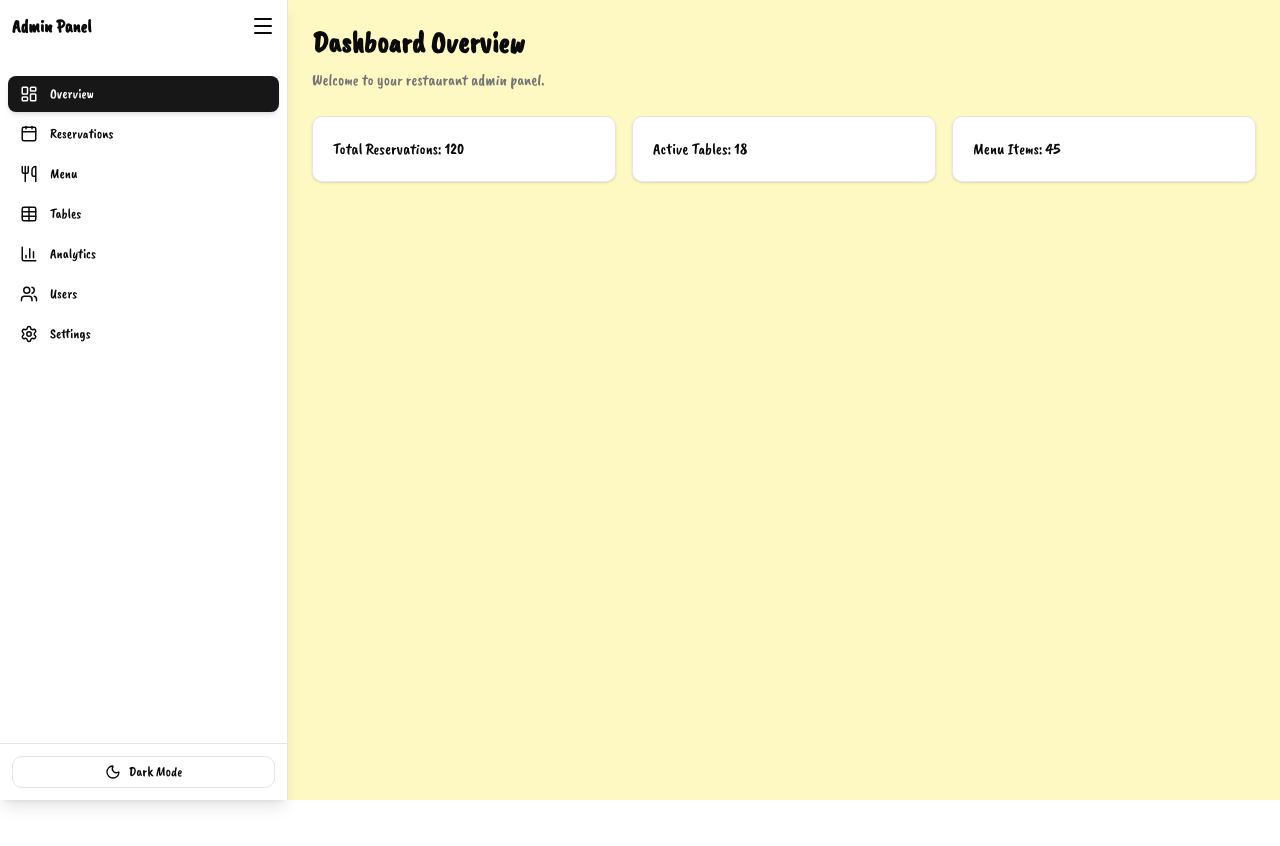
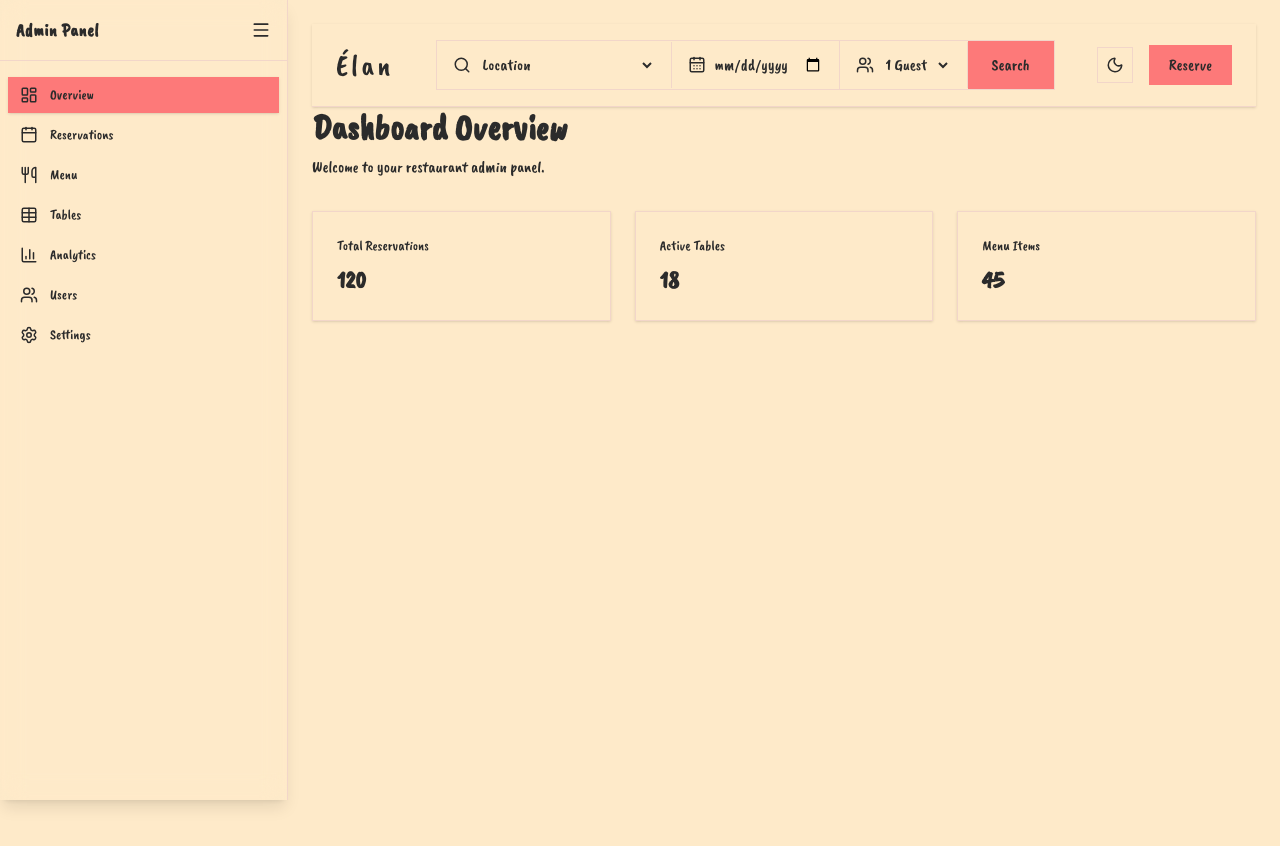
Before and after one commit to codestack-io/reservation-system, a Next.js app: page /dashboard in a window 1280 px wide. Before the commit the page ends 800 px from the top, so only its background shows below. Built offline with nearby package versions, Linux system fonts and the light colour scheme.

Commit message:
add light and dark theme and text color requirements

```diff
--- a/app/dashboard/layout.tsx
+++ b/app/dashboard/layout.tsx
@@ -3,8 +3,7 @@
 import Link from "next/link";
 import { usePathname } from "next/navigation";
 import { useState } from "react";
-import { useTheme } from "next-themes";
-import { Moon, Sun } from "lucide-react";
+
 import {
   LayoutDashboard,
   Calendar,
@@ -15,7 +14,6 @@ import {
   Settings,
   Menu,
 } from "lucide-react";
-import { Button } from "@/components/ui/button";
 
 const navItems = [
   { name: "Overview", href: "/dashboard", icon: LayoutDashboard },
@@ -34,37 +32,39 @@ export default function DashboardLayout({
 }) {
   const [open, setOpen] = useState(false);
   const pathname = usePathname();
-  const { theme, setTheme } = useTheme();
 
   return (
-    <div className="flex min-h-screen bg-yellow-100 text-foreground relative">
+    <div className="flex min-h-screen bg-background text-foreground">
 
-      {/* Hover trigger zone */}
+      {/* ================= HOVER TRIGGER ZONE ================= */}
       <div
-        className="fixed left-0 top-0 h-full w-3 z-50"
+        className="fixed left-0 top-0 h-full w-2 z-50"
         onMouseEnter={() => setOpen(true)}
       />
 
-      {/* Sidebar */}
+      {/* ================= SIDEBAR ================= */}
       <aside
         onMouseLeave={() => setOpen(false)}
-        className={`fixed left-0 top-0 h-full bg-muted/40 bg-white backdrop-blur-md border-r shadow-lg transition-all duration-500 overflow-hidden flex flex-col ${
-          open ? "w-72" : "w-2"
-        }`}
+        className={`fixed left-0 top-0 h-full border-r border-border bg-card backdrop-blur-md shadow-lg transition-all duration-300 flex flex-col
+        ${open ? "w-72" : "w-16"}`}
       >
-        {/* TOP HEADER */}
-        <div className="flex items-center justify-between p-3">
+
+        {/* HEADER */}
+        <div className="flex items-center justify-between p-4 border-b border-border">
+
           {open && (
-            <h1 className="font-bold text-lg animate-fade-down">
+            <h1 className="font-semibold text-lg tracking-wide">
               Admin Panel
             </h1>
           )}
 
-          <Menu className="ml-auto" />
+          <Menu size={20} className="ml-auto text-muted-foreground" />
+
         </div>
 
         {/* NAV */}
-        <nav className="mt-6 space-y-1 px-2 flex-1">
+        <nav className="mt-4 flex-1 space-y-1 px-2">
+
           {navItems.map((item, index) => {
             const Icon = item.icon;
             const active = pathname === item.href;
@@ -73,79 +73,56 @@ export default function DashboardLayout({
               <Link
                 key={item.href}
                 href={item.href}
-                className={`flex items-center gap-3 rounded-md px-3 py-2 text-sm transition-all duration-300
-                ${
-                  active
-                    ? "bg-primary text-white shadow-md"
-                    : "hover:bg-muted"
-                }
-                ${
-                  open
-                    ? "opacity-100 translate-y-0"
-                    : "opacity-0 -translate-y-4"
-                }
-                animate-[drop_0.5s_ease_forwards]`}
-                style={{
-                  animationDelay: `${index * 80}ms`,
-                }}
+                style={{ animationDelay: `${index * 50}ms` }}
+                className={`
+                  flex items-center gap-3 px-3 py-2 rounded-xl text-sm transition-all duration-300
+                  ${active
+                    ? "bg-primary text-primary-foreground shadow"
+                    : "hover:bg-secondary/60"
+                  }
+                `}
               >
                 <Icon size={18} />
-                {open && item.name}
+
+                {open && (
+                  <span className="animate-fade-in">
+                    {item.name}
+                  </span>
+                )}
               </Link>
             );
           })}
+
         </nav>
 
-        {/* THEME BUTTON (BOTTOM FIXED INSIDE SIDEBAR) */}
-        <div className="p-3 border-t">
-          <Button
-            variant="outline"
-            className="w-full flex items-center justify-center gap-2"
-            onClick={() =>
-              setTheme(theme === "dark" ? "light" : "dark")
-            }
-          >
-            {theme === "dark" ? (
-              <>
-                <Sun size={18} />
-                {open && <span>Light Mode</span>}
-              </>
-            ) : (
-              <>
-                <Moon size={18} />
-                {open && <span>Dark Mode</span>}
-              </>
-            )}
-          </Button>
-        </div>
       </aside>
 
-      {/* MAIN */}
+      {/* ================= MAIN CONTENT ================= */}
       <main
-        className={`flex-1 p-6 transition-all duration-500 ${
-          open ? "ml-72" : "ml-2"
-        }`}
+        className={`flex-1 p-6 transition-all duration-300
+        ${open ? "ml-72" : "ml-16"}`}
       >
         {children}
       </main>
 
-      {/* ANIMATION */}
+      {/* ================= ANIMATION ================= */}
       <style jsx>{`
-        @keyframes drop {
-          0% {
+        @keyframes fade-in {
+          from {
             opacity: 0;
-            transform: translateY(-20px);
+            transform: translateY(-6px);
           }
-          100% {
+          to {
             opacity: 1;
             transform: translateY(0);
           }
         }
 
-        .animate-fade-down {
-          animation: drop 0.4s ease-out;
+        .animate-fade-in {
+          animation: fade-in 0.3s ease-out;
         }
       `}</style>
+
     </div>
   );
 }
--- a/app/dashboard/page.tsx
+++ b/app/dashboard/page.tsx
@@ -1,35 +1,66 @@
 "use client";
 
-import { motion } from "framer-motion";
+import Navbar from "../../components/shared/Navbar";
 
 export default function DashboardPage() {
   return (
-    <motion.div
-      initial={{ opacity: 0, y: 10 }}
-      animate={{ opacity: 1, y: 0 }}
-      transition={{ duration: 0.3 }}
-    >
-      <h1 className="text-3xl font-bold">
+    <div className="min-h-screen bg-background">
+
+      {/* ================= NAVBAR ================= */}
+      <Navbar locations={[]} />
+
+     {/* ================= HEADER ================= */}
+        <div className="space-y-2 mb-8">
+
+          <h1 className="text-3xl sm:text-4xl font-bold text-foreground">
             Dashboard Overview
           </h1>
 
-      <p className="text-muted-foreground mt-2">
+          <p className="text-muted-foreground">
             Welcome to your restaurant admin panel.
           </p>
 
-      <div className="grid grid-cols-1 md:grid-cols-3 gap-4 mt-6">
-        <div className="p-5 rounded-lg border bg-card shadow-sm hover:shadow-lg hover:scale-[1.02] transition-all">
-          Total Reservations: 120
         </div>
 
-        <div className="p-5 rounded-lg border bg-card shadow-sm hover:shadow-lg hover:scale-[1.02] transition-all">
-          Active Tables: 18
+        {/* ================= STATS GRID ================= */}
+        <div className="grid grid-cols-1 md:grid-cols-3 gap-6">
+
+          {/* CARD 1 */}
+          <div className="p-6 rounded-xl border border-border bg-card text-card-foreground shadow-sm hover:shadow-lg hover:scale-[1.02] transition-all">
+            <p className="text-sm text-muted-foreground">
+              Total Reservations
+            </p>
+
+            <h2 className="text-2xl font-semibold mt-2">
+              120
+            </h2>
           </div>
 
-        <div className="p-5 rounded-lg border bg-card shadow-sm hover:shadow-lg hover:scale-[1.02] transition-all">
-          Menu Items: 45
+          {/* CARD 2 */}
+          <div className="p-6 rounded-xl border border-border bg-card text-card-foreground shadow-sm hover:shadow-lg hover:scale-[1.02] transition-all">
+            <p className="text-sm text-muted-foreground">
+              Active Tables
+            </p>
+
+            <h2 className="text-2xl font-semibold mt-2">
+              18
+            </h2>
           </div>
+
+          {/* CARD 3 */}
+          <div className="p-6 rounded-xl border border-border bg-card text-card-foreground shadow-sm hover:shadow-lg hover:scale-[1.02] transition-all">
+            <p className="text-sm text-muted-foreground">
+              Menu Items
+            </p>
+
+            <h2 className="text-2xl font-semibold mt-2">
+              45
+            </h2>
           </div>
-    </motion.div>
+
+        </div>
+
+
+    </div>
   );
 }
--- a/app/globals.css
+++ b/app/globals.css
@@ -72,72 +72,25 @@
 }
 
 :root {
-  --background: oklch(1 0 0);
-  --foreground: oklch(0.145 0 0);
-  --card: oklch(1 0 0);
-  --card-foreground: oklch(0.145 0 0);
-  --popover: oklch(1 0 0);
-  --popover-foreground: oklch(0.145 0 0);
-  --primary: oklch(0.205 0 0);
-  --primary-foreground: oklch(0.985 0 0);
-  --secondary: oklch(0.97 0 0);
-  --secondary-foreground: oklch(0.205 0 0);
-  --muted: oklch(0.97 0 0);
-  --muted-foreground: oklch(0.556 0 0);
-  --accent: oklch(0.97 0 0);
-  --accent-foreground: oklch(0.205 0 0);
-  --destructive: oklch(0.577 0.245 27.325);
-  --border: oklch(0.922 0 0);
-  --input: oklch(0.922 0 0);
-  --ring: oklch(0.708 0 0);
-  --chart-1: oklch(0.87 0 0);
-  --chart-2: oklch(0.556 0 0);
-  --chart-3: oklch(0.439 0 0);
-  --chart-4: oklch(0.371 0 0);
-  --chart-5: oklch(0.269 0 0);
-  --radius: 0.625rem;
-  --sidebar: oklch(0.985 0 0);
-  --sidebar-foreground: oklch(0.145 0 0);
-  --sidebar-primary: oklch(0.205 0 0);
-  --sidebar-primary-foreground: oklch(0.985 0 0);
-  --sidebar-accent: oklch(0.97 0 0);
-  --sidebar-accent-foreground: oklch(0.205 0 0);
-  --sidebar-border: oklch(0.922 0 0);
-  --sidebar-ring: oklch(0.708 0 0);
+  --background: #FEEAC9;
+  --foreground: #2b2b2b;
+
+  --primary: #FD7979;
+  --secondary: #FFCDC9;
+  --accent: #FDACAC;
+
+  --border: #f2d6c9;
 }
 
 .dark {
-  --background: oklch(0.145 0 0);
-  --foreground: oklch(0.985 0 0);
-  --card: oklch(0.205 0 0);
-  --card-foreground: oklch(0.985 0 0);
-  --popover: oklch(0.205 0 0);
-  --popover-foreground: oklch(0.985 0 0);
-  --primary: oklch(0.922 0 0);
-  --primary-foreground: oklch(0.205 0 0);
-  --secondary: oklch(0.269 0 0);
-  --secondary-foreground: oklch(0.985 0 0);
-  --muted: oklch(0.269 0 0);
-  --muted-foreground: oklch(0.708 0 0);
-  --accent: oklch(0.269 0 0);
-  --accent-foreground: oklch(0.985 0 0);
-  --destructive: oklch(0.704 0.191 22.216);
-  --border: oklch(1 0 0 / 10%);
-  --input: oklch(1 0 0 / 15%);
-  --ring: oklch(0.556 0 0);
-  --chart-1: oklch(0.87 0 0);
-  --chart-2: oklch(0.556 0 0);
-  --chart-3: oklch(0.439 0 0);
-  --chart-4: oklch(0.371 0 0);
-  --chart-5: oklch(0.269 0 0);
-  --sidebar: oklch(0.205 0 0);
-  --sidebar-foreground: oklch(0.985 0 0);
-  --sidebar-primary: oklch(0.488 0.243 264.376);
-  --sidebar-primary-foreground: oklch(0.985 0 0);
-  --sidebar-accent: oklch(0.269 0 0);
-  --sidebar-accent-foreground: oklch(0.985 0 0);
-  --sidebar-border: oklch(1 0 0 / 10%);
-  --sidebar-ring: oklch(0.556 0 0);
+  --background: #1a1414;
+  --foreground: #ffffff;
+
+  --primary: #FD7979;
+  --secondary: #FFCDC9;
+  --accent: #FDACAC;
+
+  --border: #3a2a2a;
 }
 @layer base {
   * {
--- a/components/shared/Navbar.tsx
+++ b/components/shared/Navbar.tsx
@@ -1,7 +1,9 @@
 "use client";
 
 import Link from "next/link";
-import { Search, CalendarDays, Users } from "lucide-react";
+import { usePathname } from "next/navigation";
+import { useTheme } from "next-themes";
+import { Search, CalendarDays, Users, Sun, Moon } from "lucide-react";
 
 interface Location {
   _id: string;
@@ -14,79 +16,88 @@ interface NavbarProps {
 }
 
 export default function Navbar({ locations }: NavbarProps) {
+  const pathname = usePathname();
+  const isDashboard = pathname === "/dashboard";
+
+  const { theme, setTheme } = useTheme();
+
   return (
-    <header className="w-full bg-yellow-100 shadow-md">
-      <div className="max-w-7xl mx-auto px-6 py-4 flex items-center justify-between gap-6">
+    <header className="w-full bg-background text-foreground border-b border-border shadow-sm">
 
-        {/* Logo */}
+      <div className="max-w-7xl mx-auto px-4 sm:px-6 py-4 flex items-center justify-between gap-4">
+
+        {/* LOGO */}
         <Link
           href="/"
-          className="text-3xl font-light tracking-widest text-slate-900"
+          className="text-2xl sm:text-3xl font-light tracking-widest"
         >
           Élan
         </Link>
 
-        {/* Search Section */}
-        <div className="hidden lg:flex items-center bg-white text-gray-700 border rounded-full shadow-md overflow-hidden">
+        {/* SEARCH */}
+        <div className="hidden lg:flex items-center bg-card border border-border rounded-xl overflow-hidden">
 
-          {/* Location */}
-         <div className="flex items-center px-5 py-3 border-r">
+          <div className="flex items-center px-4 py-3 border-r border-border">
             <Search size={18} />
-
-  <select className="ml-2 outline-none bg-transparent w-56">
-    <option value="">Select Location</option>
-
+            <select className="ml-2 bg-transparent outline-none w-44">
+              <option value="">Location</option>
               {locations.map((location) => (
-      <option key={location._id} value={location.city}>
+                <option key={location._id}>
                   {location.city}, {location.country}
                 </option>
               ))}
             </select>
           </div>
 
-          {/* Date */}
-          <div className="flex items-center px-5 py-3 border-r">
+          <div className="flex items-center px-4 py-3 border-r border-border">
             <CalendarDays size={18} />
-            <input
-              type="date"
-              className="ml-2 outline-none"
-            />
+            <input type="date" className="ml-2 bg-transparent outline-none" />
           </div>
 
-          {/* Guests */}
-          <div className="flex items-center px-5 py-3">
+          <div className="flex items-center px-4 py-3 border-r border-border">
             <Users size={18} />
-            <select className="ml-2 outline-none bg-transparent">
+            <select className="ml-2 bg-transparent outline-none">
               <option>1 Guest</option>
               <option>2 Guests</option>
-              <option>3 Guests</option>
-              <option>4 Guests</option>
-              <option>5 Guests</option>
-              <option>6 Guests</option>
             </select>
           </div>
 
-          {/* Search Button */}
-          <button className="bg-amber-600 hover:bg-amber-700 text-white px-6 py-3 transition">
+          <button className="bg-primary text-primary-foreground px-6 py-3 hover:opacity-90 transition">
             Search
           </button>
         </div>
 
-        {/* Right Side */}
-        <div className="flex items-center gap-4">
+        {/* RIGHT SIDE */}
+        <div className="flex items-center gap-3 sm:gap-4">
+
+          {/* DARK/LIGHT TOGGLE */}
+          <button
+            onClick={() =>
+              setTheme(theme === "dark" ? "light" : "dark")
+            }
+            className="p-2 rounded-xl border border-border hover:bg-secondary transition"
+          >
+            {theme === "dark" ? <Sun size={18} /> : <Moon size={18} />}
+          </button>
+
+          {/* DASHBOARD */}
+          {!isDashboard && (
             <Link
               href="/dashboard"
-            className="text-slate-700 hover:text-slate-900"
+              className="text-foreground hover:text-primary transition"
             >
               Dashboard
             </Link>
+          )}
 
+          {/* RESERVE CTA */}
           <Link
             href="/reservations"
-            className="bg-slate-900 text-white px-5 py-2 rounded-full hover:bg-slate-800 transition"
+            className="bg-primary text-primary-foreground px-5 py-2 rounded-xl hover:opacity-90 transition"
           >
             Reserve
           </Link>
+
         </div>
       </div>
     </header>
--- a/tailwind.config.ts
+++ b/tailwind.config.ts
@@ -1,9 +1,8 @@
 import type { Config } from "tailwindcss";
 
 const config: Config = {
-  content: [
-    "./src/**/*.{js,ts,jsx,tsx,mdx}",
-  ],
+  content: ["./src/**/*.{js,ts,jsx,tsx,mdx}"],
+
   theme: {
     extend: {
       fontFamily: {
@@ -11,8 +10,25 @@ const config: Config = {
         mono: ["var(--font-geist-mono)"],
         heading: ["var(--font-playfair)"],
       },
+
+      colors: {
+        background: "var(--background)",
+        foreground: "var(--foreground)",
+
+        primary: "var(--primary)",
+        secondary: "var(--secondary)",
+        accent: "var(--accent)",
+
+        border: "var(--border)",
+      },
+
+      borderRadius: {
+        xl: "1rem",
+        "2xl": "1.5rem",
+      },
     },
   },
+
   plugins: [],
 };
 
```
Also changed, not shown: components/home/Herosection.tsx (+98 -45 lines). Lines whose indentation alone changed are shown as unchanged.
